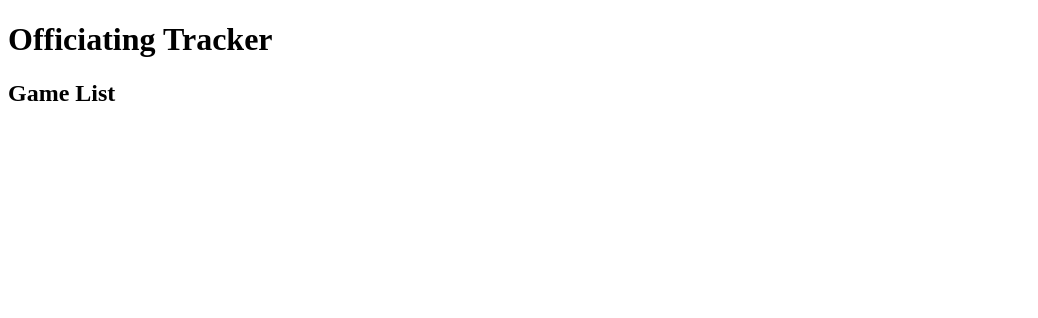
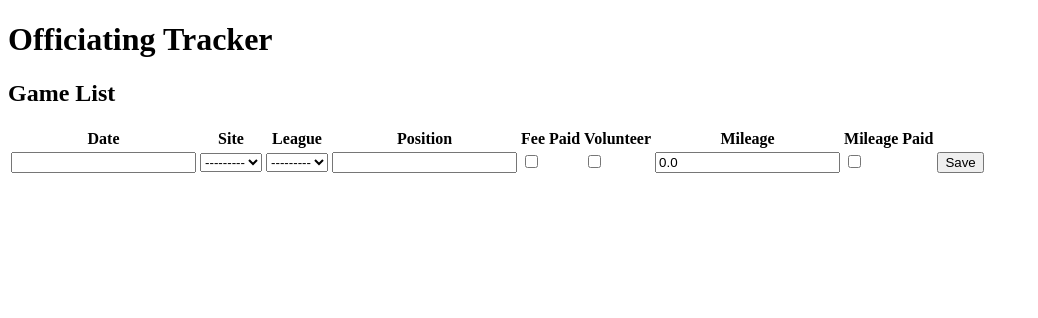
Before and after one commit to ncarsner/officiating-tracker, a Django app: page / in a window 1280 px wide. Shown: the top 318 px of the page, without its empty margins (0-1038 px from the left). Run offline with Django 5.2, Linux system fonts and the light colour scheme; data that the repository does not hold is empty.

Commit message:
Created first forms.

```diff
--- /dev/null
+++ b/tracker/forms.py
@@ -0,0 +1,17 @@
+from django import forms
+from tracker.models import Game, Site, League
+
+class GameForm(forms.ModelForm):
+    class Meta:
+        model = Game
+        fields = ['date', 'site', 'league', 'position', 'fee_paid', 'is_volunteer', 'mileage', 'mileage_paid']
+
+class SiteForm(forms.ModelForm):
+    class Meta:
+        model = Site
+        fields = ['name', 'address']
+
+class LeagueForm(forms.ModelForm):
+    class Meta:
+        model = League
+        fields = ['organization', 'assignor', 'game_fee', 'description']
--- a/tracker/templates/game/list.html
+++ b/tracker/templates/game/list.html
@@ -1,17 +1,41 @@
 {% extends 'base.html' %}
 
 {% block title %}Game List{% endblock %}
+{% block content %}
+<h2>Game List</h2>
 
-{% block content %}
-    <h2>Game List</h2>
-    <ul>
-        {% for game in games %}
-            <!-- <li><a href="{% url 'game_detail' game.pk %}">{{ game.name }}</a></li> -->
-            <div class="game-details">
-                <p>Date: {{ game.date }}</p>
-                <p>Location: {{ game.site.name }}</p>
-                <p>League: {{ game.league.organization }}</p>
-            </div>
-        {% endfor %}
-    </ul>
+<table>
+  <tr>
+    <th>Date</th>
+    <th>Site</th>
+    <th>League</th>
+    <th>Position</th>
+    <th>Fee Paid</th>
+    <th>Volunteer</th>
+    <th>Mileage</th>
+    <th>Mileage Paid</th>
+  </tr>
+  <tr>
+    {% for field in form %}
+    <td>{{ field }}</td>
+    {% endfor %}
+    <td><button name="save">Save</button></td>
+  </tr>
+  {% for game in games %}
+  <tr class="game-details">
+    <td>{{ game.date }}</td>
+    <td>{{ game.site.name }}</td>
+    <td>{{ game.league.organization }}</td>
+    <td>{{ game.position }}</td>
+    <td>{{ game.fee_paid }}</td>
+    <td>{{ game.is_volunteer }}</td>
+    <td>{{ game.mileage }}</td>
+    <td>{{ game.mileage_paid }}</td>
+    <td>
+      <button name="edit">Edit</button>
+      <button name="delete">Delete</button>
+    </td>
+  </tr>
+  {% endfor %}
+</table>
 {% endblock %}
--- a/tracker/views.py
+++ b/tracker/views.py
@@ -1,13 +1,18 @@
 from django.shortcuts import render, get_object_or_404
 from tracker.models import Game, League, Site
+from tracker.forms import GameForm
 
 
 # Create your views here.
 def game_list(request):
+    context = {}
+    form = GameForm()
     games = Game.objects.select_related('league', 'site').all()
-    return render(request, 'game/list.html', {'games': games})
+    context['games'] = games
+    context['title'] = 'Game List'
+    context['form'] = form
+    return render(request, 'game/list.html', context)
 
 def game_detail(request, pk):
-    # game = Game.objects.get(pk=pk)
     game = get_object_or_404(Game, pk=pk)
     return render(request, 'game/detail.html', {'game': game})
```
